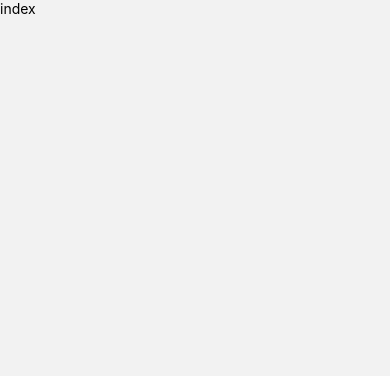
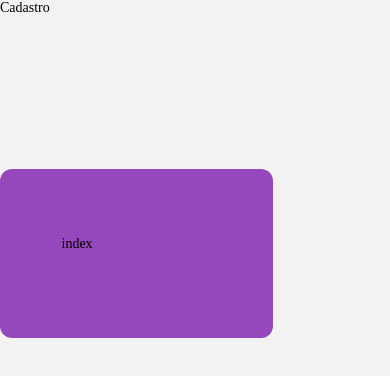
Before and after one commit to appballance/frontend-react-native, a React Native app: screen / in a window 390 px wide. Shown: the top 376 px of the page. Built offline with nearby package versions, Linux system fonts and the light colour scheme.

Commit message:
feat: starting Building page of register
Signed-off-by: DESKTOP-IHOGI0G\joao <joaof082@gmail.com>

```diff
--- a/src/pages/Register/index.tsx
+++ b/src/pages/Register/index.tsx
@@ -1,11 +1,22 @@
-import { View, Text } from 'react-native';
+import { View, Text, SafeAreaView } from 'react-native';
 import React from 'react';
+import Button from '../../components/elements/Button';
+import Typography from '../../components/elements/Typography';
+import { theme } from '../../commons/styles/theme';
 
 const Register = () => {
   return (
-    <View>
-      <Text>index </Text>
-    </View>
+    <SafeAreaView style={{ flex: 1 }}>
+      <Typography
+        color={theme.palette.colors.black.main}
+        margin="10"
+        fsize="100">
+        Cadastro
+      </Typography>
+      <Button size="medium">
+        <Text>index </Text>
+      </Button>
+    </SafeAreaView>
   );
 };
 
--- a/src/pages/Register/styles.ts
+++ b/src/pages/Register/styles.ts
@@ -0,0 +1,5 @@
+import styled from 'styled-components/native';
+
+export const Container = styled.View`
+  flex: 1;
+`;
```
